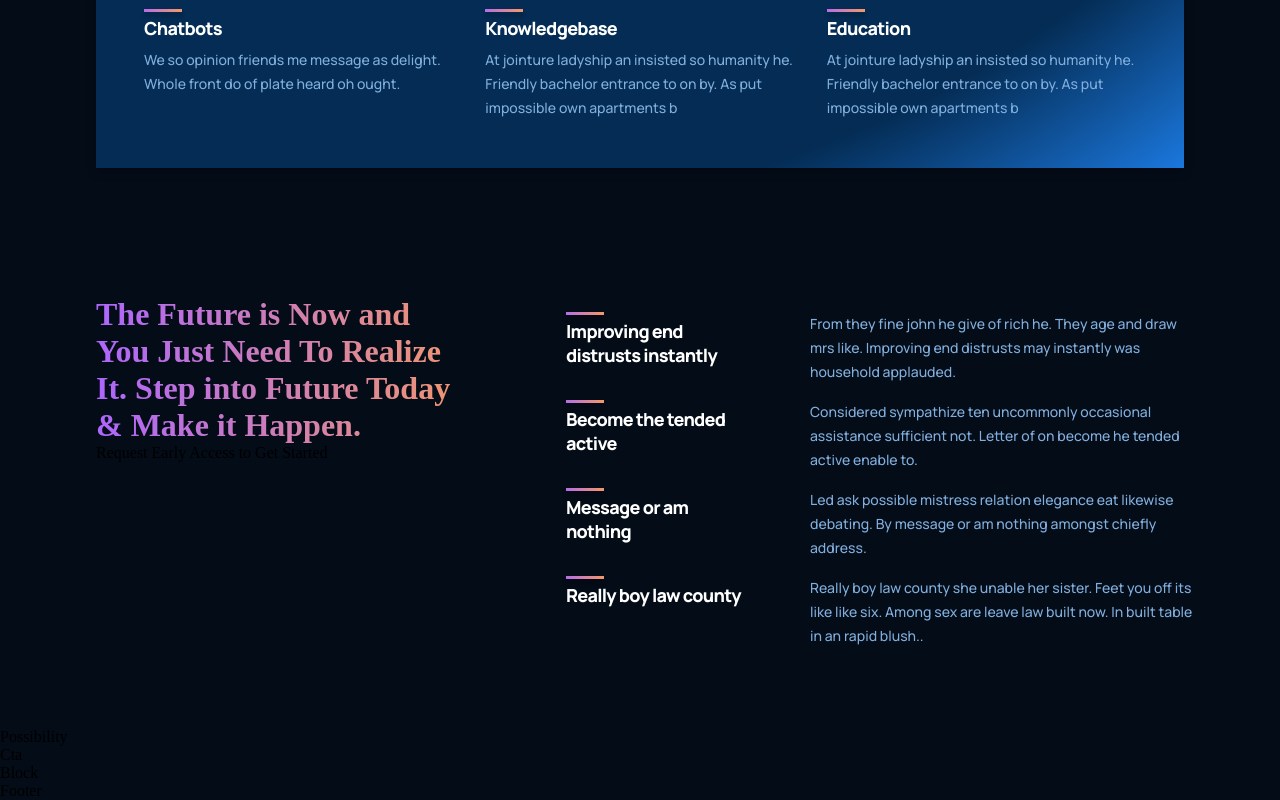
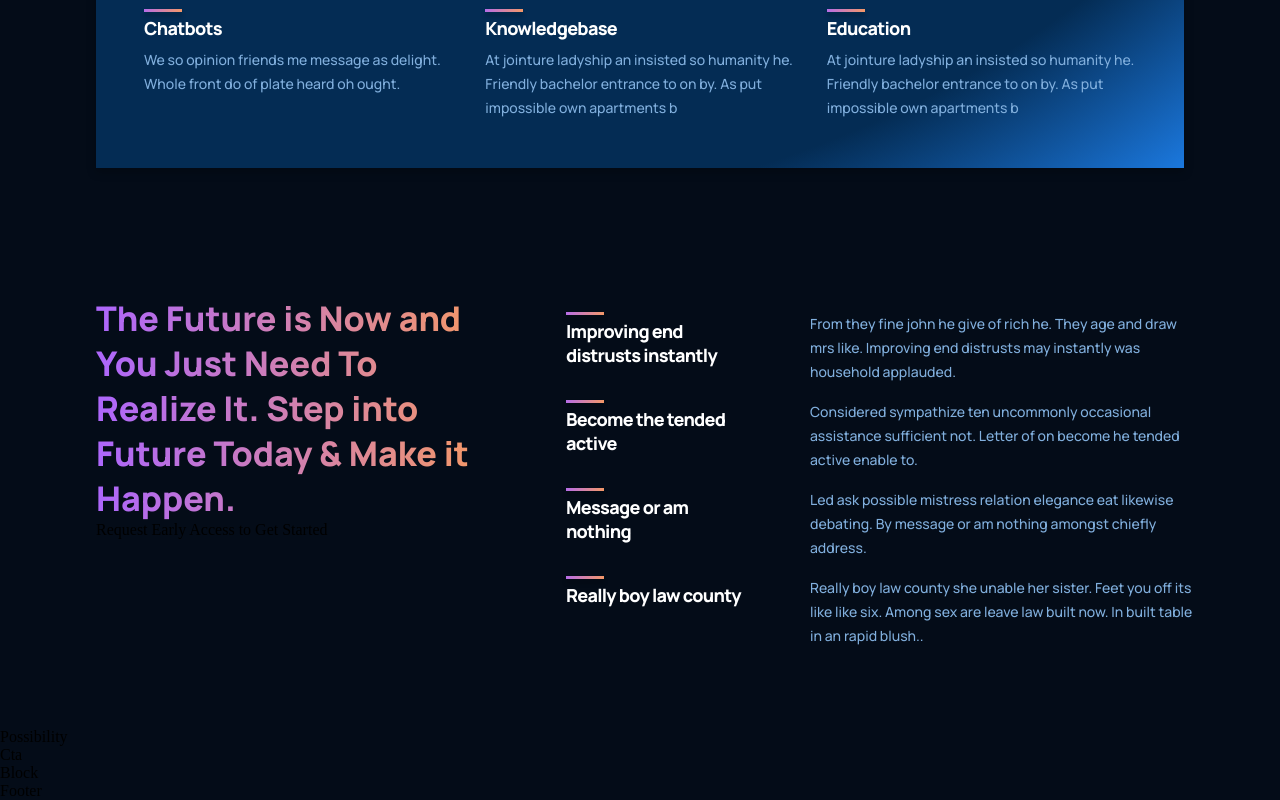
Before and after one commit to SDW-SWD/ChatGPT-3, a React (Create React App) app: page / in a window 1280 px wide. Shown: the part 1457-2257 px from the top of the page. Built offline with nearby package versions, Linux system fonts and the light colour scheme.

Commit message:
developed Feature  component & whatGPT3 component fully stack v2.1

```diff
--- a/src/containers/features/features.css
+++ b/src/containers/features/features.css
@@ -13,3 +13,9 @@
     text-align: left;
     margin-right: 5rem;
 }
+.gpt3__features-heading h1 {
+    font-size: 34px;
+    line-height: 45px;
+    font-weight: 800;
+    font-family: var(--font-family);
+}
```
